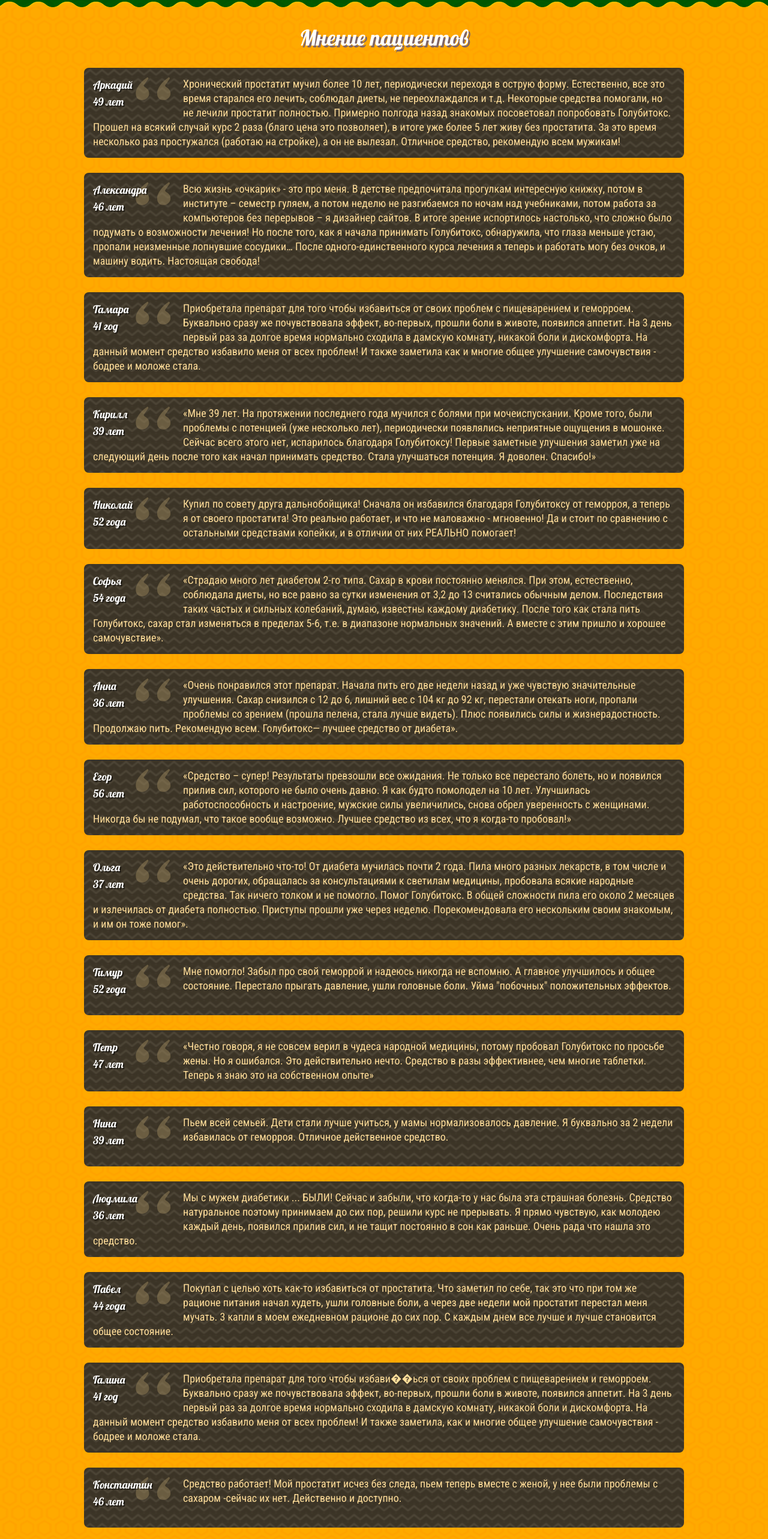
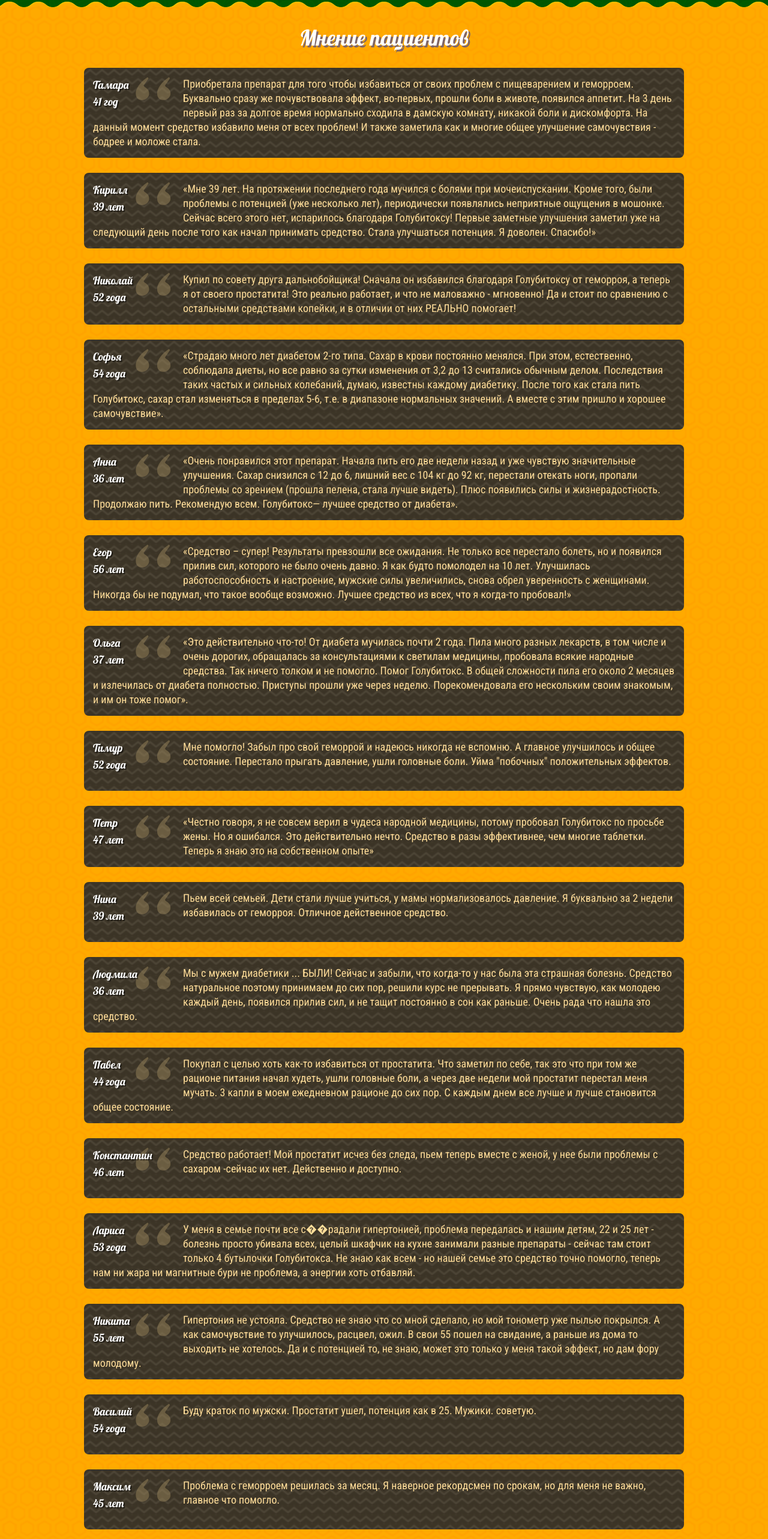
Before and after one commit to sirDonger/workspace, a plain HTML site: page project/index.html in a window 1280 px wide. Shown: the part 9075-11640 px from the top of the page at 60% size. Drawn offline with nearby package versions, Linux system fonts and the light colour scheme.

Commit message:
delete coments

```diff
--- a/project/index.html
+++ b/project/index.html
@@ -352,14 +352,6 @@
                 <div class="b-revs" >
                     <p class="yellow-title" >Мнение пациентов</p>
                     <div class="rev clearfix" >
-                        <div class="rev-name" >Аркадий<br> 49 лет</div>
-                        <p class="rev-text" >Хронический простатит мучил более 10 лет, периодически переходя в острую форму. Естественно, все это время старался его лечить, соблюдал диеты, не переохлаждался и т.д. Некоторые средства помогали, но не лечили простатит полностью. Примерно полгода назад знакомых посоветовал попробовать Голубитокс. Прошел на всякий случай курс 2 раза (благо цена это позволяет), в итоге уже более 5 лет живу без простатита. За это время несколько раз простужался (работаю на стройке), а он не вылезал. Отличное средство, рекомендую всем мужикам!</p>
-                    </div>
-                    <div class="rev clearfix" >
-                        <div class="rev-name" >Александра<br> 46 лет</div>
-                        <p class="rev-text" >Всю жизнь «очкарик» - это про меня. В детстве предпочитала прогулкам интересную книжку, потом в институте – семестр гуляем, а потом неделю не разгибаемся по ночам над учебниками, потом работа за компьютеров без перерывов – я дизайнер сайтов. В итоге зрение испортилось настолько, что сложно было подумать о возможности лечения! Но после того, как я начала принимать Голубитокс, обнаружила, что глаза меньше устаю, пропали неизменные лопнувшие сосудики… После одного-единственного курса лечения я теперь и работать могу без очков, и машину водить. Настоящая свобода!</p>
-                    </div>
-                    <div class="rev clearfix" >
                         <div class="rev-name" >Тамара<br> 41 год</div>
                         <p class="rev-text" >Приобретала препарат для того чтобы избавиться от своих проблем с пищеварением и геморроем. Буквально сразу же почувствовала эффект, во-первых, прошли боли в животе, появился аппетит. На 3 день первый раз за долгое время нормально сходила в дамскую комнату, никакой боли и дискомфорта. На данный момент средство избавило меня от всех проблем! И также заметила как и многие общее улучшение самочувствия - бодрее и моложе стала.</p>
                     </div>
@@ -411,10 +403,6 @@
                         <p class="rev-text" >Покупал с целью хоть как-то избавиться от простатита. Что заметил по себе, так это что при том же рационе питания начал худеть, ушли головные боли, а через две недели мой простатит перестал меня мучать. 3 капли в моем ежедневном рационе до сих пор. С каждым днем все лучше и лучше становится общее состояние.</p>
                     </div>
                     <div class="rev clearfix" >
-                        <div class="rev-name" >Галина<br> 41 год</div>
-                        <p class="rev-text" >Приобретала препарат для того чтобы избави��ься от своих проблем с пищеварением и геморроем. Буквально сразу же почувствовала эффект, во-первых, прошли боли в животе, появился аппетит. На 3 день первый раз за долгое время нормально сходила в дамскую комнату, никакой боли и дискомфорта. На данный момент средство избавило меня от всех проблем! И также заметила, как и многие общее улучшение самочувствия - бодрее и моложе стала.</p>
-                    </div>
-                    <div class="rev clearfix" >
                         <div class="rev-name" >Константин<br> 46 лет</div>
                         <p class="rev-text" >Средство работает! Мой простатит исчез без следа, пьем теперь вместе с женой, у нее были проблемы с сахаром -сейчас их нет. Действенно и доступно.</p>
                     </div>
@@ -423,17 +411,6 @@
                         <div class="rev-name" >Лариса<br> 53 года</div>
                         <p class="rev-text" >У меня в семье почти все с��радали гипертонией, проблема передалась и нашим детям, 22 и 25 лет - болезнь просто убивала всех, целый шкафчик на кухне занимали разные препараты - сейчас там стоит только 4 бутылочки Голубитокса. Не знаю как всем - но нашей семье это средство точно помогло, теперь нам ни жара ни магнитные бури не проблема, а энергии хоть отбавляй.</p>
                     </div>
-
-                    <div class="rev clearfix" >
-                        <div class="rev-name" >Анастасия<br> 51 год</div>
-                        <p class="rev-text" >Я решила свои проблемы с пищеварением из-за которых пришлось сменить работу, не регулярный и "плохой" стул не давал жить, а позже и вовсе появился геморрой - думала умру. К врачам время то и денег ходить особо не было. Да и стыдно, да взрослая женщина, но показывать свою патую точку какому-нибудь мужику не хотелось. Среди отзывов в интернет нашла уйму положительной информации на этот продукт и мне он действительно помог, причем так быстро как я и мечтать не могла. Поэтому советую всем, врач - это последнее дело для меня.</p>
-                    </div>
-
-                    <div class="rev clearfix" >
-                        <div class="rev-name" >Артём<br> 48 год</div>
-                        <p class="rev-text" >Простатит для мужика, ну это как крест, проклятие. Сколько смелости то только понадобилось чтобы к врачу пойти, а там как назло еще его помощник женщиной оказалась. Сидишь краснеешь, и вроде не виноват, а чувствуешь себя как школьник нагадивший. Знал бы что есть такое средство, в жизни бы не пошел. От простатита избавился за 2 недели. А главное препарат не похожи на таблетки, которые как в коллективе не откроешь, сразу спрашивают, а что, а от чего - объяснять им?</p>
-                    </div>
-
                     <div class="rev clearfix" >
                         <div class="rev-name" >Никита<br> 55 лет</div>
                         <p class="rev-text" >Гипертония не устояла. Средство не знаю что со мной сделало, но мой тонометр уже пылью покрылся. А как самочувствие то улучшилось, расцвел, ожил. В свои 55 пошел на свидание, а раньше из дома то выходить не хотелось. Да и с потенцией то, не знаю, может это только у меня такой эффект, но дам фору молодому.</p>
```
